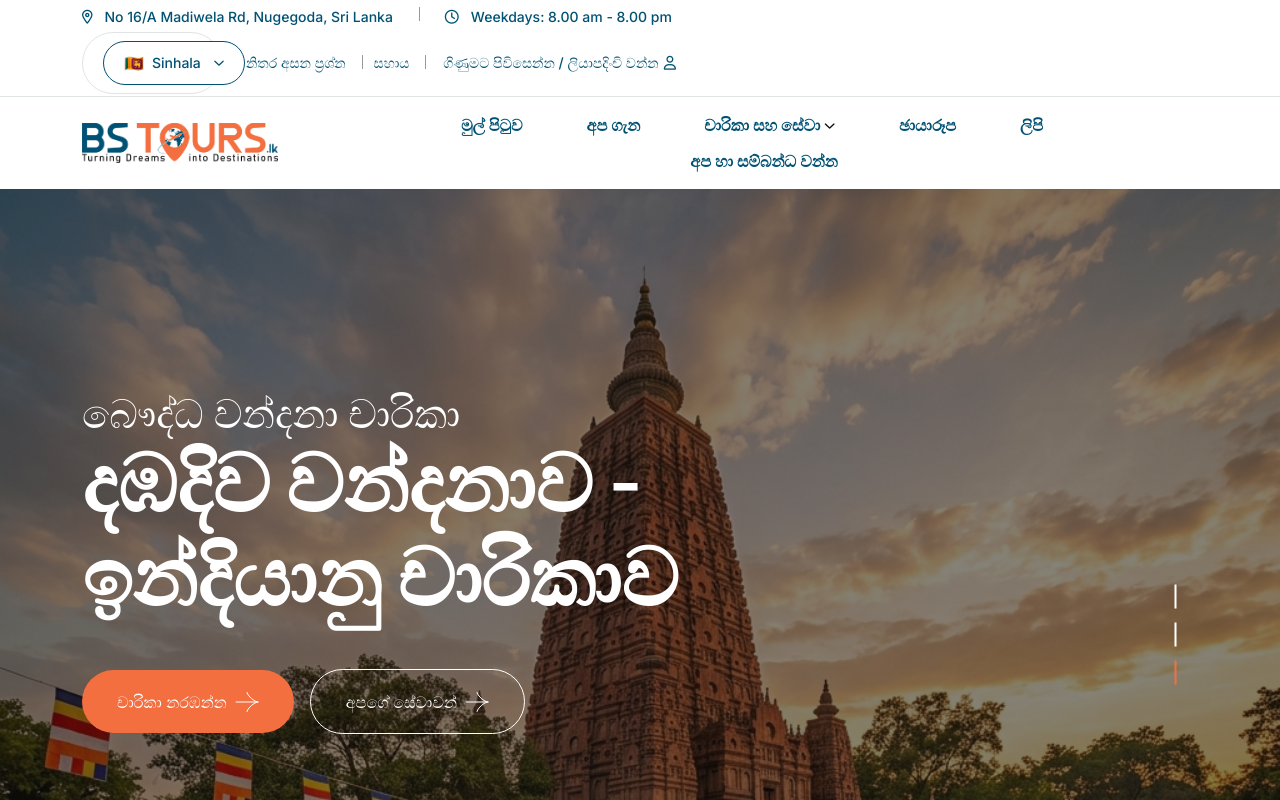
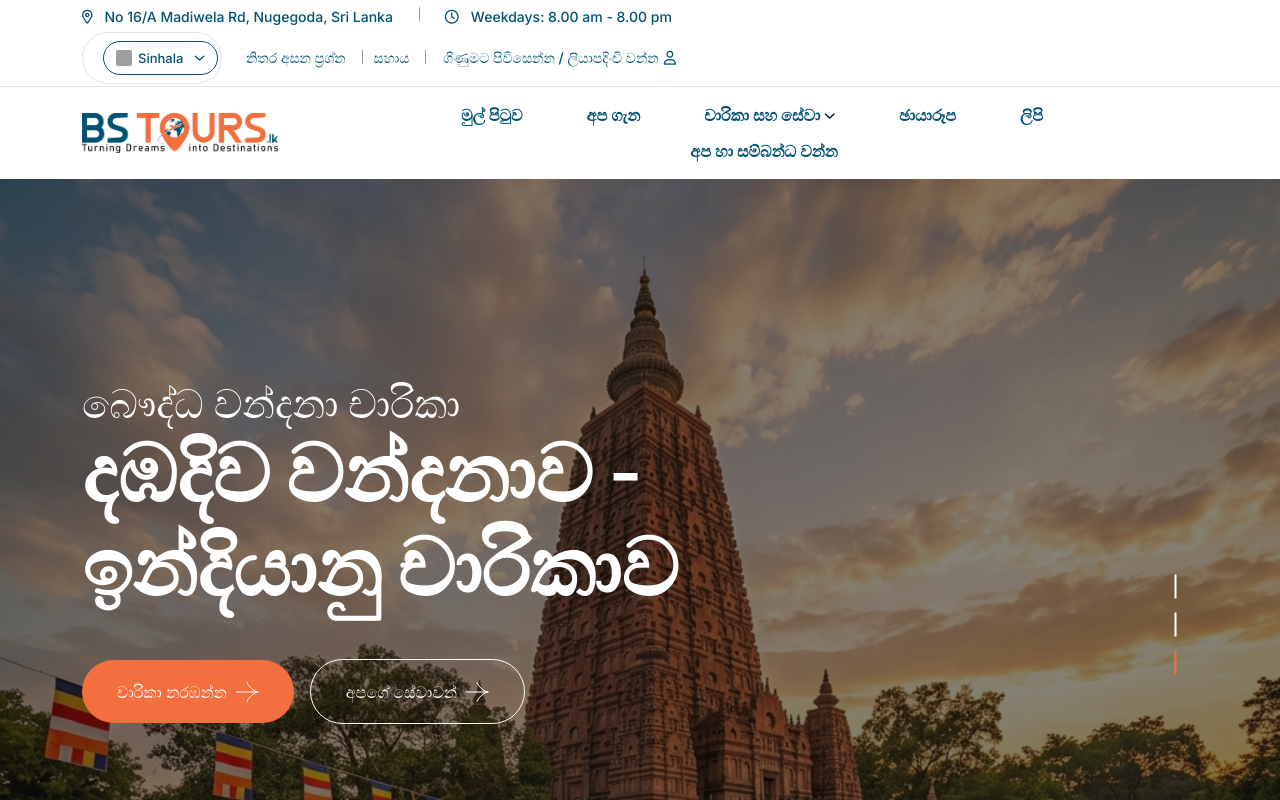
Before and after one commit to malinga-PW/bstours, a React (Create React App) app: page / in a window 1280 px wide. Shown: the top 800 px of the page. Built offline with nearby package versions, Linux system fonts and the light colour scheme; grey boxes are pictures that could not be loaded; a web font is replaced by a local one.

Commit message:
Fix top banner alignment, replace emojis with flagcdn images, fix language dropdown padding

```diff
--- a/public/index.html
+++ b/public/index.html
@@ -80,6 +80,9 @@
     .header-top .header-links li {
       padding-top: 2px !important;
       padding-bottom: 2px !important;
+      display: inline-flex !important;
+      align-items: center !important;
+      vertical-align: middle !important;
     }
 
     /* Orange logo background to White */
--- a/src/Components/Header/LanguageSwitcher.jsx
+++ b/src/Components/Header/LanguageSwitcher.jsx
@@ -1,12 +1,12 @@
 import React, { useState, useEffect, useRef } from 'react';
 
 const languages = [
-    { code: 'si', label: 'Sinhala', flag: '🇱🇰', googleCode: '/si/si' },
-    { code: 'en', label: 'English', flag: '🇬🇧', googleCode: '/si/en' },
-    { code: 'ta', label: 'Tamil', flag: '🇱🇰', googleCode: '/si/ta' },
-    { code: 'ja', label: 'Japanese', flag: '🇯🇵', googleCode: '/si/ja' },
-    { code: 'th', label: 'Thai', flag: '🇹🇭', googleCode: '/si/th' },
-    { code: 'hi', label: 'Hindi', flag: '🇮🇳', googleCode: '/si/hi' },
+    { code: 'si', label: 'Sinhala', flag: 'lk', googleCode: '/si/si' },
+    { code: 'en', label: 'English', flag: 'gb', googleCode: '/si/en' },
+    { code: 'ta', label: 'Tamil', flag: 'lk', googleCode: '/si/ta' },
+    { code: 'ja', label: 'Japanese', flag: 'jp', googleCode: '/si/ja' },
+    { code: 'th', label: 'Thai', flag: 'th', googleCode: '/si/th' },
+    { code: 'hi', label: 'Hindi', flag: 'in', googleCode: '/si/hi' },
 ];
 
 export default function LanguageSwitcher() {
@@ -52,21 +52,21 @@
                     background: '#ffffff',
                     color: '#005274',
                     border: '1px solid #005274',
-                    padding: '8px 20px',
+                    padding: '3px 12px',
                     borderRadius: '50px',
                     display: 'flex',
                     alignItems: 'center',
-                    gap: '8px',
+                    gap: '6px',
                     cursor: 'pointer',
                     fontWeight: 500,
                     fontFamily: 'Inter, sans-serif',
-                    fontSize: '14px',
-                    minWidth: '130px',
+                    fontSize: '13px',
+                    minWidth: '110px',
                     justifyContent: 'space-between'
                 }}
             >
-                <div style={{ display: 'flex', alignItems: 'center', gap: '8px' }}>
-                    <span style={{ fontSize: '16px' }}>{currentLang.flag}</span>
+                <div style={{ display: 'flex', alignItems: 'center', gap: '6px' }}>
+                    <img src={`https://flagcdn.com/w20/${currentLang.flag}.png`} alt="flag" style={{ width: '16px', borderRadius: '2px' }} />
                     <span>{currentLang.label}</span>
                 </div>
                 <i className="fa-regular fa-angle-down" />
@@ -94,17 +94,15 @@
                                 style={{
                                     display: 'flex',
                                     alignItems: 'center',
-                                    gap: '10px',
+                                    gap: '8px',
                                     width: '100%',
-                                    padding: '8px 15px',
+                                    padding: '6px 15px',
                                     border: 'none',
                                     background: 'transparent',
+                                    cursor: 'pointer',
                                     textAlign: 'left',
-                                    cursor: 'pointer',
-                                    color: '#333',
-                                    fontFamily: 'Inter, sans-serif',
-                                    fontSize: '14px',
-                                    transition: 'background 0.3s'
+                                    fontSize: '13px',
+                                    color: '#005274'
                                 }}
                                 onMouseOver={(e) => {
                                     e.currentTarget.style.background = '#f5f5f5';
@@ -112,10 +110,10 @@
                                 }}
                                 onMouseOut={(e) => {
                                     e.currentTarget.style.background = 'transparent';
-                                    e.currentTarget.style.color = '#333';
+                                    e.currentTarget.style.color = '#005274';
                                 }}
                             >
-                                <span style={{ fontSize: '16px' }}>{lang.flag}</span>
+                                <img src={`https://flagcdn.com/w20/${lang.flag}.png`} alt="flag" style={{ width: '16px', borderRadius: '2px' }} />
                                 <span>{lang.label}</span>
                             </button>
                         </li>
```
